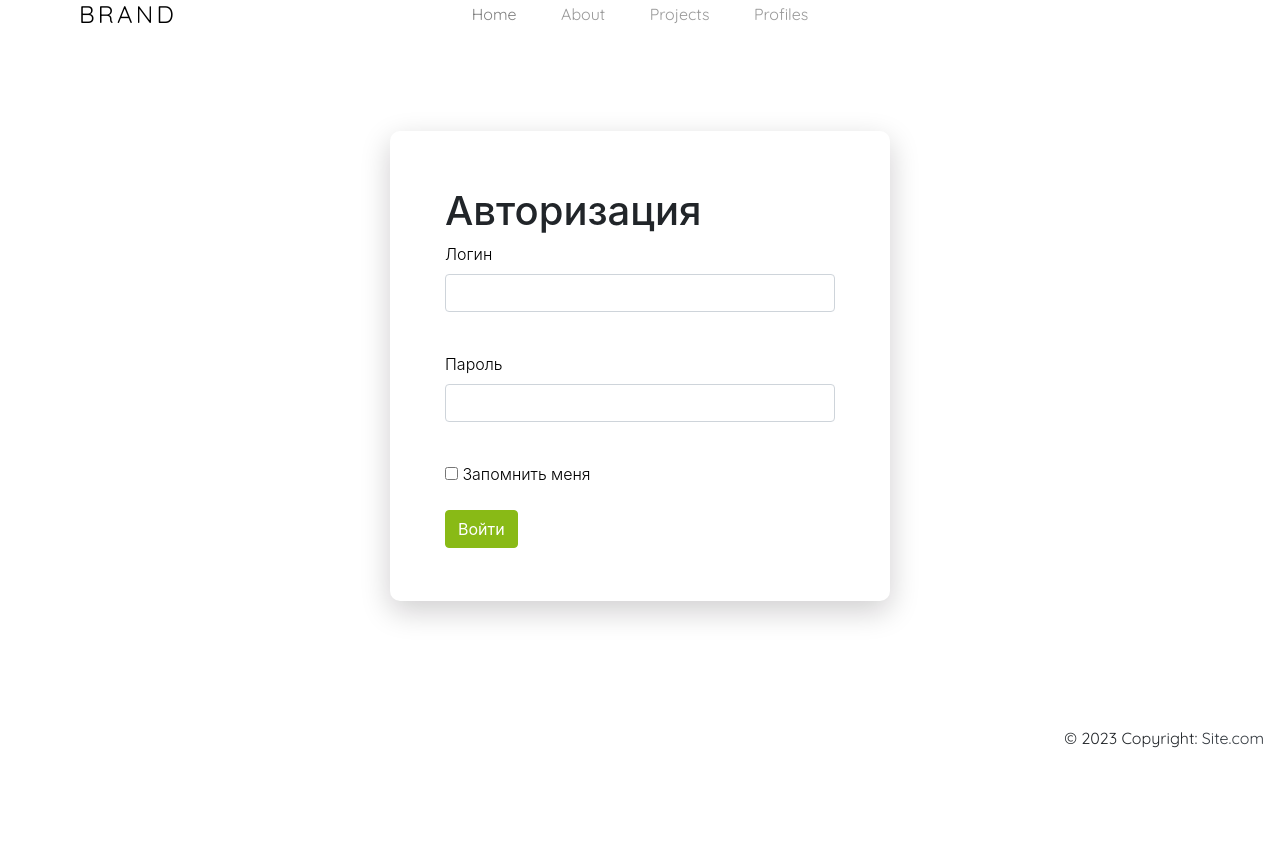
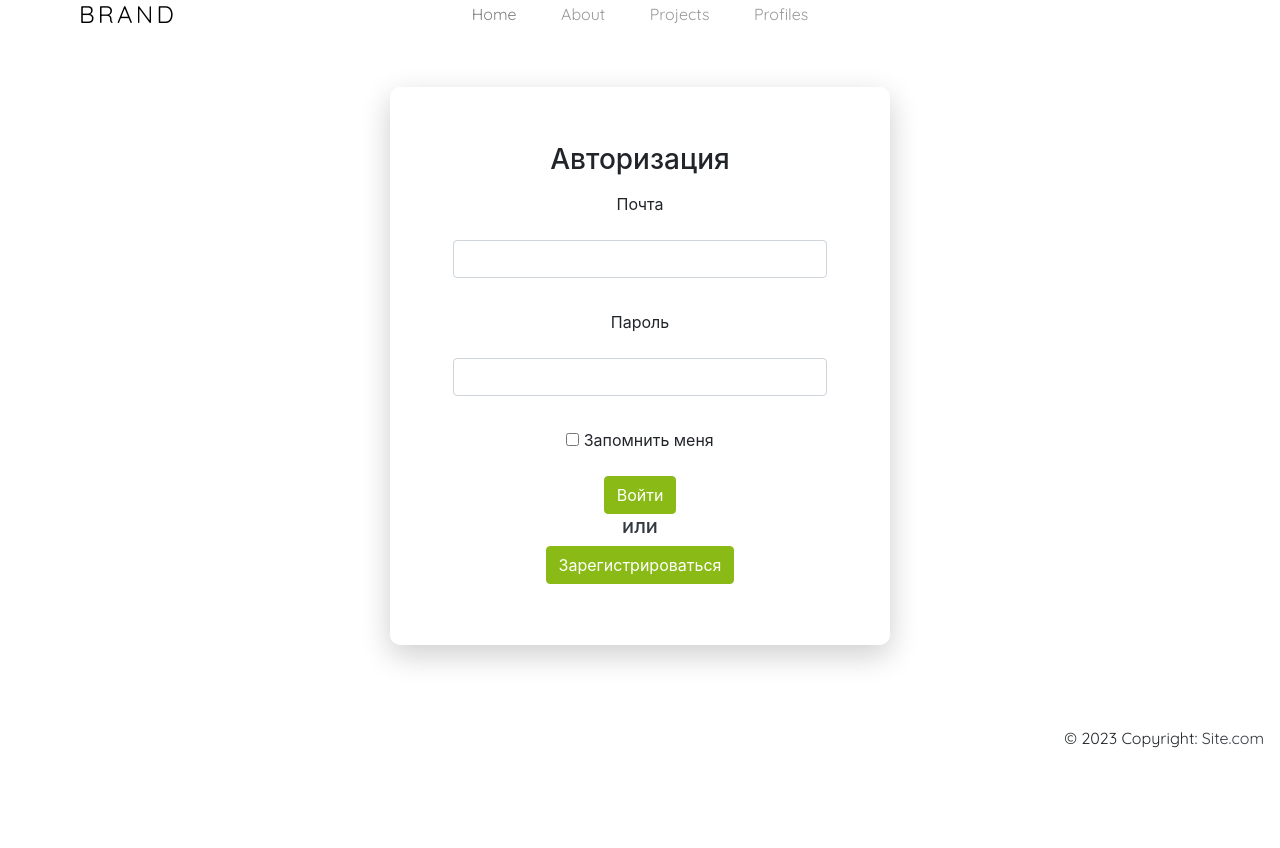
Before and after one commit to Someone123770/PyWeb_project, a Flask app: page /login in a window 1280 px wide. Shown: the part 34-882 px from the top of the page. Run offline with Flask 3, Linux system fonts and the light colour scheme; some libraries are stand-ins or nearby versions; some web fonts are replaced.

Commit message:
finished sign in

```diff
--- /dev/null
+++ b/forms/loginform.py
@@ -0,0 +1,10 @@
+from flask_wtf import FlaskForm
+from wtforms import EmailField, PasswordField, SubmitField, BooleanField
+from wtforms.validators import DataRequired, Length
+
+
+class LoginForm(FlaskForm):
+    email = EmailField('Почта', validators=[DataRequired()])
+    password = PasswordField('Пароль', validators=[DataRequired(), Length(min=8, max=16)])
+    remember_me = BooleanField('Запомнить меня')
+    submit = SubmitField('Войти')
--- a/loginform.py
+++ /dev/null
@@ -1,10 +0,0 @@
-from flask_wtf import FlaskForm
-from wtforms import StringField, PasswordField, BooleanField, SubmitField
-from wtforms.validators import DataRequired
-
-
-class LoginForm(FlaskForm):
-    username = StringField('Логин', validators=[DataRequired()])
-    password = PasswordField('Пароль', validators=[DataRequired()])
-    remember_me = BooleanField('Запомнить меня')
-    submit = SubmitField('Войти')
--- a/main.py
+++ b/main.py
@@ -1,5 +1,5 @@
 from flask import Flask, render_template, redirect
-from loginform import LoginForm
+from forms.loginform import LoginForm
 
 app = Flask(__name__)
 
--- a/models/users_settings.py
+++ b/models/users_settings.py
@@ -1,6 +1,5 @@
 import sqlalchemy
 from sqlalchemy import orm
-
 from .db_session import SqlAlchemyBase
 
 
--- a/templates/login.html
+++ b/templates/login.html
@@ -4,27 +4,37 @@
 <div class="limiter">
 <div class="container-login100">
 <div class="wrap-login100">
-<h1>Авторизация</h1>
-<form action="" method="post" novalidate>
+
+    <h3 class="text-center test-dark">Авторизация</h3>
+    <form action="" method="post">
         {{ form.hidden_tag() }}
-    <p>
-        {{ form.username.label }}<br>
-        {{ form.username(class="form-control") }}<br>
-        {% for error in form.username.errors %}
+        <div class="text-center d-flex flex-column mb-3">
+            <div class="p-2">{{ form.email.label }}</div>
+            <div class="p-2">{{ form.email(class="form-control", type="email") }}</div>
+            {% for error in form.email.errors %}
                 <div class="alert alert-danger" role="alert">
                     {{ error }}
                 </div>
             {% endfor %}
-    <p>
-        {{ form.password.label }}<br>
-        {{ form.password(class="form-control", type="password") }}<br>
+        </div>
+        <div class="text-center d-flex flex-column mb-3">
+            <div class="p-2"> {{ form.password.label }} </div>
+            <div class="p-2"> {{ form.password(class="form-control", type="password") }} </div>
             {% for error in form.password.errors %}
                 <div class="alert alert-danger" role="alert">
                     {{ error }}
                 </div>
             {% endfor %}
-    <p>{{ form.remember_me() }} {{ form.remember_me.label }}</p>
-    <p>{{ form.submit(type="submit", class="btn btn-primary") }}</p>
+        </div>
+        <div class="text-center d-flex flex-column mb-3">
+            <div class="p-2"> {{ form.remember_me() }} {{ form.remember_me.label }}</div>
+            <div class="p-2">
+                <div>{{ form.submit(type="submit", class="btn btn-primary") }}</div>
+                <div class="text-center"><h5 class="text-dark">или</h5></div>
+                <a href="login" class="btn btn-primary border-width-2 d-none d-lg-inline-block">Зарегистрироваться</a>
+            </div>
+        </div>
+        <div>{{ message }}</div>
     </form>
 </div>
 </div>
```
Also changed, not shown: forms/registerform.py (added). Lines whose indentation alone changed are shown as unchanged.
